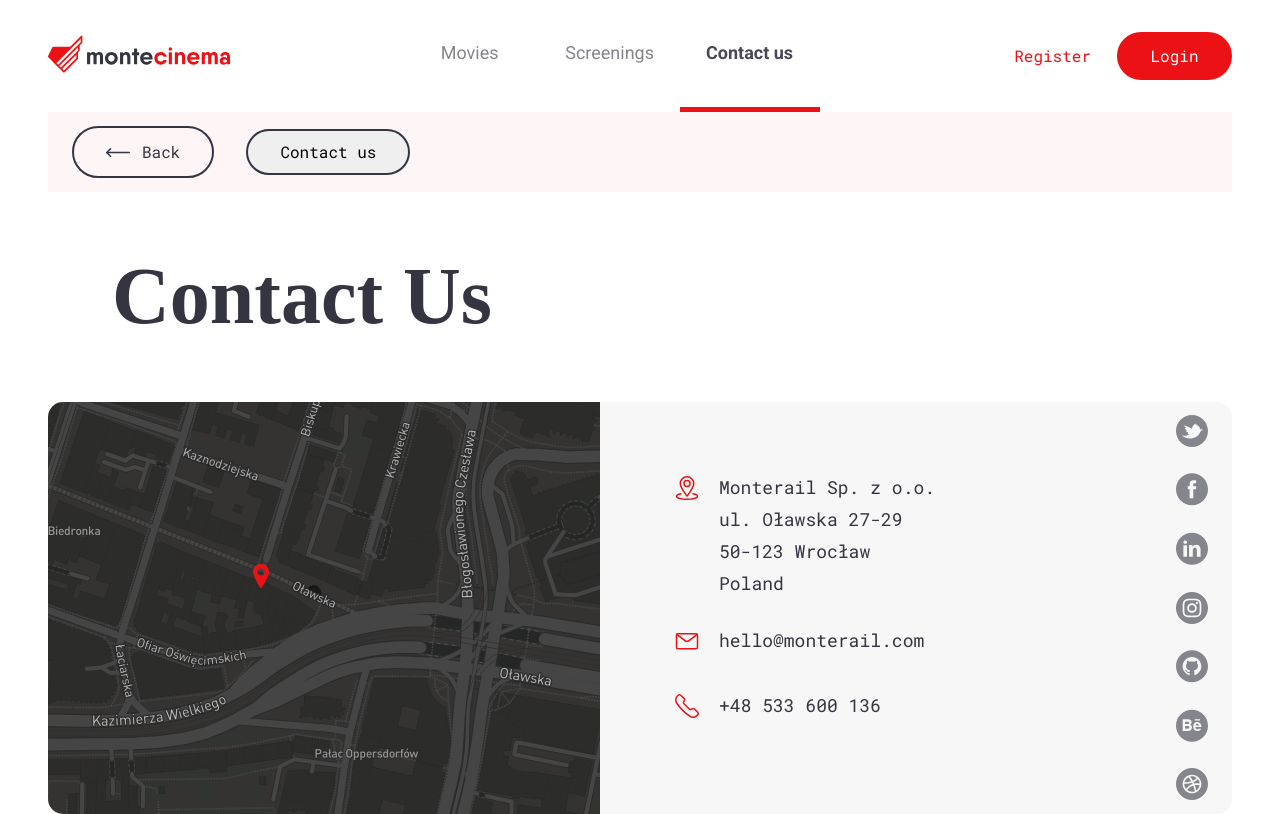
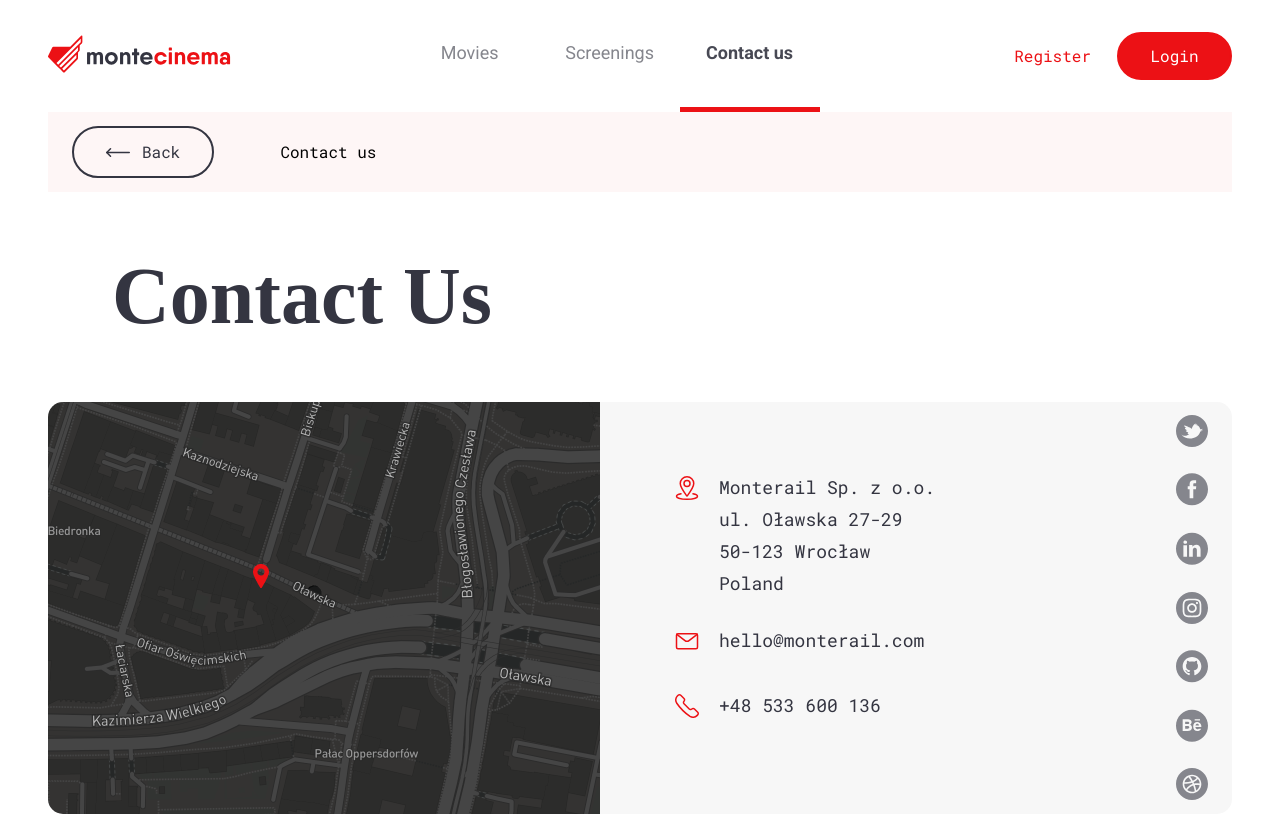
Before and after one commit to zakrzaq/monte-montecinema, a Vue app: page /contact in a window 1280 px wide. Built offline with nearby package versions, Linux system fonts and the light colour scheme; no server answers; a web font is replaced by a local one.

Commit message:
LOGIN:
- [x] buttin styles fix

```diff
--- a/src/components/BreadCrumb.vue
+++ b/src/components/BreadCrumb.vue
@@ -19,18 +19,28 @@ withDefaults(defineProps<Props>(), {
 
 <template>
   <div class="breadcrumbs">
-    <BaseButton type="breadcrumb" style="outlined" size="slim" :to="backPath">
+    <BaseButton
+      type="breadcrumb"
+      modifier="outlined"
+      size="slim"
+      :to="backPath"
+    >
       <LeftArrow />
       <span class="back-text">Back</span>
     </BaseButton>
-    <BaseButton type="breadcrumb" style="noborder" size="slim" :to="firstTier">
+    <BaseButton
+      type="breadcrumb"
+      modifier="noborder"
+      size="slim"
+      :to="firstTier"
+    >
       {{ firstTitle }}
     </BaseButton>
     <SeparatorIcon v-if="secondTitle" />
     <BaseButton
       v-if="secondTitle"
       type="breadcrumb"
-      style="noborder"
+      modifier="noborder"
       size="slim"
       :to="secondTier"
     >
--- a/src/components/base/BaseButton.vue
+++ b/src/components/base/BaseButton.vue
@@ -7,14 +7,14 @@ const props = withDefaults(
     kind?: "button" | "submit";
     type?: "primary" | "secondary" | "tertiary" | "breadcrumb";
     size?: "small" | "regular" | "medium" | "large" | "slim";
-    style?: "outlined" | "noborder" | "";
+    modifier?: "outlined" | "noborder" | "";
     to?: RouteLocationRaw;
   }>(),
   {
     kind: "button",
     type: "primary",
     size: "regular",
-    style: "",
+    modifier: "",
     to: "",
   }
 );
@@ -22,7 +22,7 @@ const props = withDefaults(
 const buttonClasses = computed(() => {
   return [
     "button",
-    `button--${props.type}${props.style ? `--${props.style}` : ""}`,
+    `button--${props.type}${props.modifier ? `--${props.modifier}` : ""}`,
     `button--${props.size}`,
   ];
 });
--- a/src/components/seances/DateSelector.vue
+++ b/src/components/seances/DateSelector.vue
@@ -45,7 +45,7 @@ const updateDate = (date: string) => {
     <div class="date-selector__buttons">
       <BaseButton
         type="breadcrumb"
-        :style="day.date === seancesStore.selectedDate ? '' : 'outlined'"
+        :modifier="day.date === seancesStore.selectedDate ? '' : 'outlined'"
         size="large"
         v-for="day in daysList"
         :key="day.id"
@@ -56,7 +56,7 @@ const updateDate = (date: string) => {
       <BaseButton
         class="date-selector__date-picker"
         type="breadcrumb"
-        style="outlined"
+        modifier="outlined"
         size="large"
       >
         <Datepicker
--- a/src/components/seances/SeancesCard.vue
+++ b/src/components/seances/SeancesCard.vue
@@ -30,7 +30,7 @@ withDefaults(
             :key="seance.id"
             to="#"
             type="primary"
-            style="outlined"
+            modifier="outlined"
             size="medium"
           >
             {{ seance.datetime.substring(11, 16) }}
```
